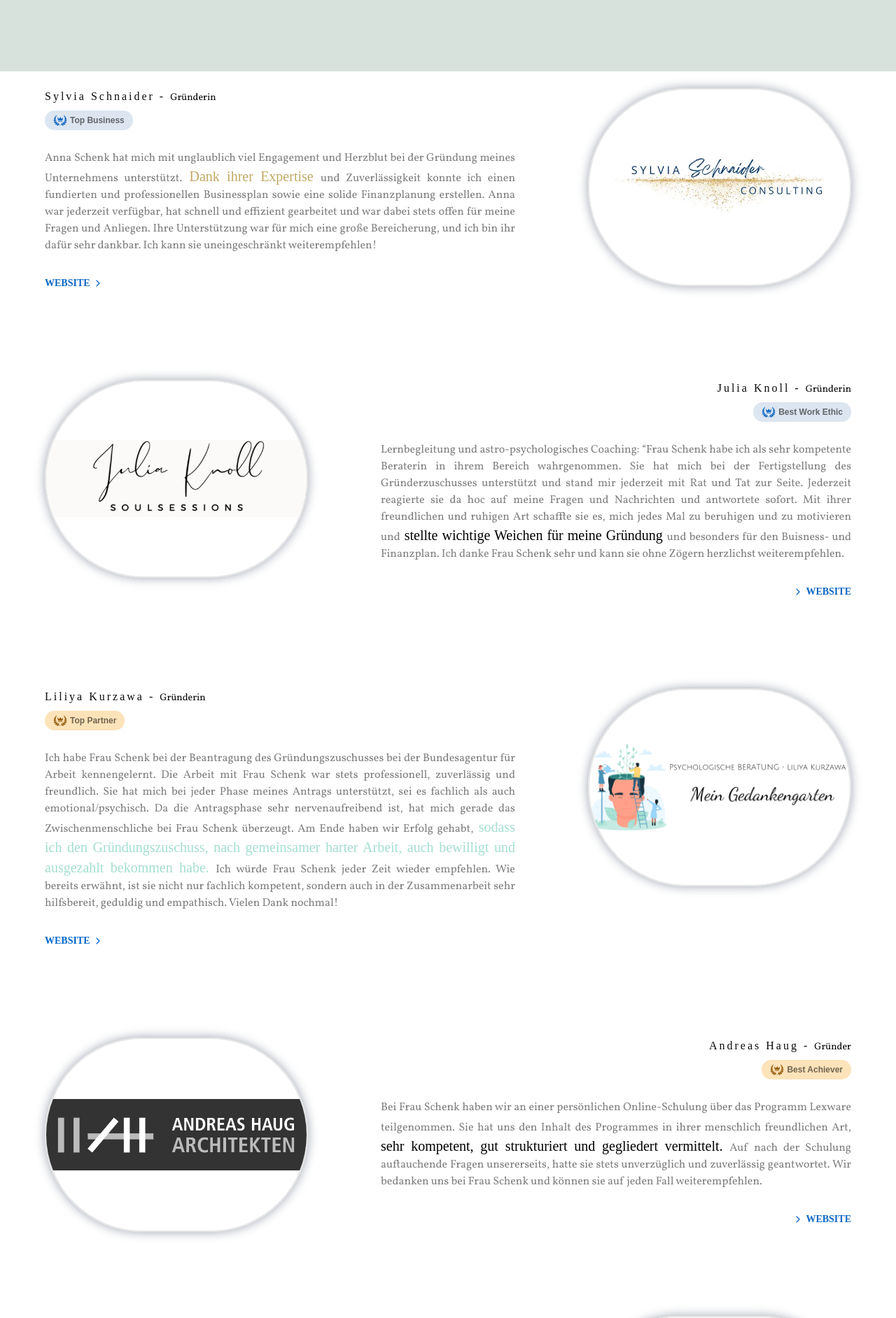
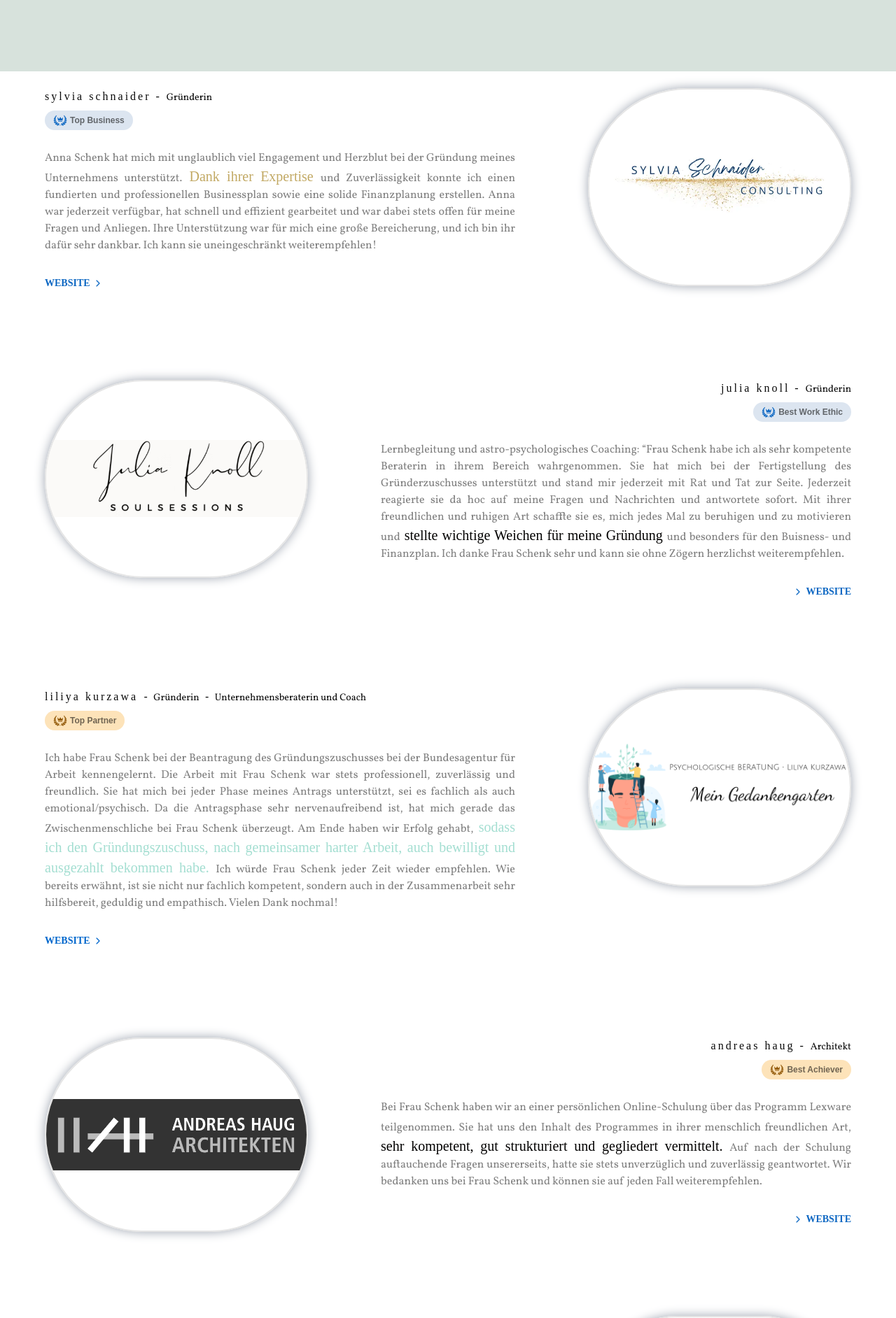
Before and after one commit to DiegoHrz/consulting-website, a Next.js app: page /referenzen in a window 1280 px wide. Shown: the part 700-2584 px from the top of the page at 70% size. Built offline with nearby package versions, Linux system fonts and the light colour scheme; a web font is replaced by a local one.

Commit message:
Add referenzen update

```diff
--- a/app/(main)/referenzen/recommendations/Recommendation2.tsx
+++ b/app/(main)/referenzen/recommendations/Recommendation2.tsx
@@ -16,7 +16,7 @@ const Recommendation2: React.FC = () => {
         <div className="flex flex-col lg:pl-20 pt-1 sm:pt-0">
           <div className="lg:ml-auto">
             <span className="font-vollkornSC  tracking-[3px]">
-              Julia Knoll -{" "}
+              julia knoll -{" "}
             </span>
             <span className="text-sm font-vollkorn">Gründerin</span>
           </div>
--- a/app/(main)/referenzen/recommendations/Recommendation3.tsx
+++ b/app/(main)/referenzen/recommendations/Recommendation3.tsx
@@ -2,8 +2,6 @@
 import Title from "@/app/components/customTags/Title";
 import Wrapper from "@/app/hoc/Wrapper";
 import { GiLaurelCrown } from "react-icons/gi";
-
-
 
 import { IoIosArrowForward } from "react-icons/io";
 
@@ -17,9 +15,14 @@ const Recommendation1: React.FC = () => {
         <div className="flex flex-col pt-1 sm:pt-0">
           <div>
             <span className="font-vollkornSC  tracking-[3px]">
-              Liliya Kurzawa -{" "}
+              liliya kurzawa
             </span>
+            <span className="mx-1"> - </span>
             <span className="text-sm font-vollkorn">Gründerin</span>
+            <span className="mx-1"> - </span>
+            <span className="text-sm font-vollkorn">
+              Unternehmensberaterin und Coach
+            </span>
           </div>
           <div className="hidden">
             <Title text="Unternehmensberaterin und Coach" />
--- a/app/(main)/referenzen/recommendations/Recommendation4.tsx
+++ b/app/(main)/referenzen/recommendations/Recommendation4.tsx
@@ -16,9 +16,9 @@ const Recommendation2: React.FC = () => {
         <div className="flex flex-col lg:pl-20 pt-1 sm:pt-0">
           <div className="lg:ml-auto">
             <span className="font-vollkornSC  tracking-[3px]">
-              Andreas Haug -{" "}
+              andreas haug -{" "}
             </span>
-            <span className="text-sm font-vollkorn">Gründer</span>
+            <span className="text-sm font-vollkorn">Architekt</span>
           </div>
           <div className="hidden">
             <Title
--- a/app/(main)/referenzen/recommendations/Recommendation5.tsx
+++ b/app/(main)/referenzen/recommendations/Recommendation5.tsx
@@ -27,9 +27,10 @@ const Recommendation5: React.FC = () => {
         </div>
         <div className="flex flex-col pt-1 sm:pt-0">
           <div>
-            <span className="font-vollkornSC  tracking-[3px]">
-              Denis Bares -{" "}
-            </span>
+            <span className="font-vollkornSC  tracking-[3px]">denis bares</span>
+            <span className="mx-1"> - </span>
+            <span className="text-sm font-vollkorn">Gründer</span>
+            <span className="mx-1"> - </span>
             <span className="text-sm font-vollkorn">
               Inhaber Edelmetallhandel
             </span>
--- a/app/(main)/referenzen/recommendations/Recommendation6.tsx
+++ b/app/(main)/referenzen/recommendations/Recommendation6.tsx
@@ -27,12 +27,17 @@ const Recommendation6: React.FC = () => {
         </div>
         <div className="flex flex-col lg:pl-20 pt-1 sm:pt-0">
           <div className="lg:ml-auto">
-            <span className="font-vollkornSC  tracking-[3px]">
-              Marcel Köppert -{" "}
-            </span>
-            <span className="text-sm font-vollkorn">
-              Gründerin - Hausmeister- und Terrassenreinigungsservice
-            </span>
+            <div>
+              <span className="font-vollkornSC  tracking-[3px]">
+                marcel köppert
+              </span>
+              <span className="mx-1"> - </span>
+              <span className="text-sm font-vollkorn">Gründer</span>
+              <span className="mx-1"> - </span>
+              <span className="text-sm font-vollkorn">
+                Hausmeister und Terrassenreinigungsservice
+              </span>
+            </div>
           </div>
         </div>
         <div className="flex gap-3 my-2 lg:pl-20 w-full pb-1 sm:pt-0">
--- a/app/(main)/referenzen/recommendations/Recommendation7.tsx
+++ b/app/(main)/referenzen/recommendations/Recommendation7.tsx
@@ -27,11 +27,11 @@ const Recommendation7: React.FC = () => {
         </div>
         <div className="flex flex-col pt-1 sm:pt-0">
           <div>
-            <span className="font-vollkornSC  tracking-[3px]">Nico E. - </span>
-            <span className="text-sm font-vollkorn">
-              {" "}
-              Ergotherapeut - Gründerin
-            </span>
+            <span className="font-vollkornSC  tracking-[3px]">nico e.</span>
+            <span className="mx-1"> - </span>
+            <span className="text-sm font-vollkorn">Gründerin</span>
+            <span className="mx-1"> - </span>
+            <span className="text-sm font-vollkorn">Ergotherapeut</span>
           </div>
           <div className="hidden">
             <Title text="Unternehmensberaterin und Coach" />
--- a/app/(main)/referenzen/recommendations/Recommendation8.tsx
+++ b/app/(main)/referenzen/recommendations/Recommendation8.tsx
@@ -27,11 +27,15 @@ const Recommendation8: React.FC = () => {
         </div>
         <div className="flex flex-col lg:pl-20 pt-1 sm:pt-0">
           <div className="lg:ml-auto">
+
             <span className="font-vollkornSC  tracking-[3px]">
-              Christina Hüttner -{" "}
+            christina hüttner
             </span>
+            <span className="mx-1"> - </span>
+            <span className="text-sm font-vollkorn">Gründerin</span>
+            <span className="mx-1"> - </span>
             <span className="text-sm font-vollkorn">
-              Freie Rede und Coaching - Gründerin
+              Freie Rede und Coaching
             </span>
           </div>
           <div className="hidden">
--- a/app/(main)/referenzen/recommendations/Recommendation9.tsx
+++ b/app/(main)/referenzen/recommendations/Recommendation9.tsx
@@ -27,10 +27,11 @@ const Recommendation9: React.FC = () => {
         </div>
         <div className="flex flex-col pt-1 sm:pt-0">
           <div>
-            <span className="font-vollkornSC  tracking-[3px]">German Ohl </span>
-            <span className="text-sm font-vollkorn">
-              - Bootsbau - Gründerin
-            </span>
+            <span className="font-vollkornSC  tracking-[3px]">German Ohl</span>
+            <span className="mx-1" > - </span>
+            <span className="text-sm font-vollkorn">Gründer</span>
+            <span className="mx-1" > - </span>
+            <span className="text-sm font-vollkorn">Bootsbau</span>
           </div>
           <div className="hidden">
             <Title text="Unternehmensberaterin und Coach" />
@@ -62,7 +63,7 @@ const Recommendation9: React.FC = () => {
           hohe Einsatzbereitschaft und ihr Engagement aus. Sie war jederzeit
           erreichbar und kam auch proaktiv mit Ideen auf mich zu. Das alles hat
           mir das Gefühl gegeben, in besten Händen zu sein.
-          <span className="md:text-xl text-anna-maroon font-cabin_sans ">
+          <span className="md:text-xl text-yellow-600 font-cabin_sans ">
             {" "}
             Ich bin überzeugt, dass ihre professionelle Unterstützung zu einer
             erfolgreichen Selbständigkeit maßgeblich beitragen wird.
--- a/app/(main)/referenzen/recommendations/Recommendations1.tsx
+++ b/app/(main)/referenzen/recommendations/Recommendations1.tsx
@@ -17,7 +17,7 @@ const Recommendation1: React.FC = () => {
         <div className="flex flex-col pt-1 sm:pt-0">
           <div>
             <span className="font-vollkornSC  tracking-[3px]">
-              Sylvia Schnaider -{" "}
+              sylvia schnaider -{" "}
             </span>
             <span className="text-sm font-vollkorn">Gründerin</span>
           </div>
```
